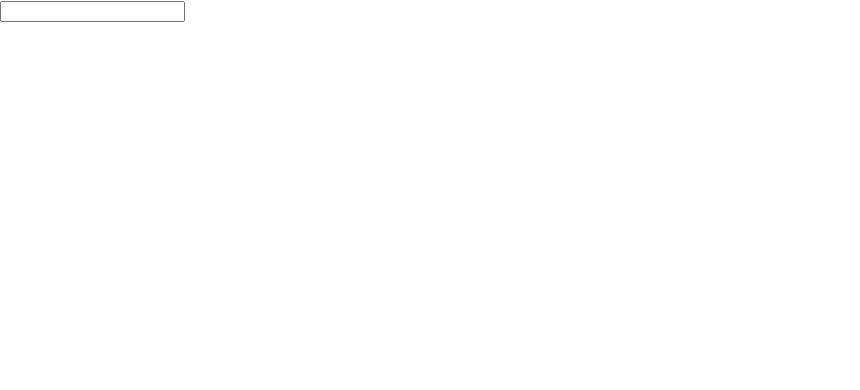
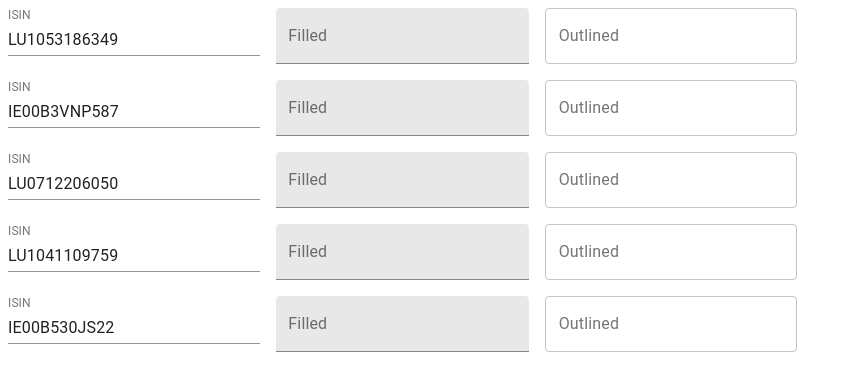
Before and after one commit to FionaXYZ/Robo-Advisor, a React (Create React App) app in the folder project/ui/: page / in a window 1280 px wide. Shown: the top 390 px of the page, without its empty margins (0-860 px from the left). Built offline with nearby package versions, Linux system fonts and the light colour scheme.

Commit message:
creat component

```diff
--- a/project/ui/src/App.js
+++ b/project/ui/src/App.js
@@ -1,234 +1,36 @@
-import logo from './logo.svg';
-import './App.css';
-import React,{useState,useEffect,useMemo,useRef, useReducer,useCallback} from 'react';
-// import FunctionContextComponent from './FunctionContextComponent'
-// import ClassContextComponent from './ClassContextComponent'
-// import {ThemeProvider} from './ThemeContext'
-// import Todo from './Todo.js'
-// import List from './List.js'
-import useLocalStorage from './useLocalStorage.js'
-import useUpdateLogger from './useUpdateLogger'
+import React,{useState} from 'react';
+import { makeStyles } from '@material-ui/core/styles';
+import ISINOption from './ISINOption'
 
+const useStyles = makeStyles((theme) => ({
+  root: {
+    '& > *': {
+      margin: theme.spacing(1),
+      width: '25ch',
+    },
+  },
+}));
 
-// const ACTIONS={
-//   INCREMENT:'increment',
-//   DECREMENT:'decrement'
-// }
+export default function AssetSelection() {
+  const classes=useStyles();
+  const default_isin=['LU1053186349','IE00B3VNP587','LU0712206050','LU1041109759','IE00B530JS22'];
+  const [isins,setIsins]=useState(default_isin)
 
-// function reducer(state,action){
-//   switch (action.type){
-//     case ACTIONS.INCREMENT:
-//       return {count: state.count+1}
-//     case ACTIONS.DECREMENT:
-//       return {count: state.count-1}
-//     default:
-//       return state
-//   }
-// }
+  function factoryUpdateArray(array,idx) {
+    return (newVal=>{
+      let newArray=[...array]
+      newArray[idx]=newVal;
+      setIsins(newArray);
+    })
+  }
 
+  console.log(isins)
 
-// export const ACTIONS={
-//   ADD_TODO:'add_todo',
-//   TOGGLE_TODO:'toggle_todo',
-//   DELETE_TODO:'delete_todo'
-// }
-// function reducer(todos,action) {
-//   switch (action.type){
-//     case ACTIONS.ADD_TODO:
-//       return [...todos,newTodo(action.payload.name)]
-//     case ACTIONS.TOGGLE_TODO:
-//       return todos.map(todo=>{
-//         if (todo.id===action.payload.id){
-//           return {...todo,complete: !todo.complete}
-//         }
-//         return todo
-//       })
-//     case ACTIONS.DELETE_TODO:
-//       return todos.filter(todo=>todo.id!==action.payload.id)
-//     default:
-//       return todos
-//   }
-// }
-// function newTodo(name) {
-//   return {id:Date.now(), name:name, complete:false}
-
-// }
-
-function App() {
-  // const [state,setState]=useState({count:4,theme:"bule"})
-  // const count=state.count
-  // const theme=state.theme
-  // function decrementCount(){
-  //   setState(preState=>{
-  //     return {...preState, count:preState.count-1, theme: preState.theme}
-  //   })
-  // }
-  // function incrementCount(){
-  //   setState(preState=>{
-  //     return {...preState,count:preState.count+1}
-  //   })
-  // }
-  // return (
-  //   <>
-  //   <button onClick={decrementCount}>-</button>
-  //   <span>{count}</span>
-  //   <span>{theme}</span>
-  //   <button onClick={incrementCount}>+</button>
-  //   </>
-  // );
-
-  // const [resourceType,setResourceType]=useState("posts")
-  // const [items,Setitems]=useState([])
-  // console.log("render")
-  // useEffect(()=>{fetch(`https://jsonplaceholder.typicode.com/${resourceType}`)
-  // .then(response => response.json())
-  // .then(json => Setitems(json))},[resourceType])
-  // return(
-  //   <>
-  //   <div>
-  //     <button onClick={()=> setResourceType("posts")}>Posts</button>
-  //     <button onClick={()=> setResourceType("users")}>Users</button>
-  //     <button onClick={()=> setResourceType("comments")}>Comments</button>
-  //   </div>
-  //   <h1>{resourceType}</h1>
-  //   {items.map(items=>{
-  //     return <pre>{JSON.stringify(items)}</pre>
-  //   })}
-  //   </>
-  // )
-
-
-  // const [windowWidth,setwindowWidth]=useState(window.innerWidth)
-  // const handleResize=()=>{
-  //   setwindowWidth(window.innerWidth)
-  // }
-  // useEffect(()=>{
-  //   window.addEventListener("resize",handleResize)
-  //   console.log("constructor")
-
-  //   return ()=>{
-  //     window.removeEventListener("resize",handleResize)
-  //     console.log("desstructor")
-  //   }
-  // },[])
-  // return (
-  //   <div>{windowWidth}</div>
-  // )
-
-  // const [number,setNumber]=useState(0)
-  // const [dark, setDark]=useState(false)
-  // const doubleNumber=useMemo(()=>{return slowFunction(number)},[number])
-  // const themeStyles={backgroundColor:dark?'black':'white',color:dark?'white':'black'}
-  // return(
-  //   <>
-  //   <input type="number" value={number} onChange={e=> {console.log(e) ; setNumber(parseInt(e.target.value))}}/>
-  //   <button onClick={()=>setDark(!dark)}>Change Theme</button>
-  //   <div style={themeStyles}>{doubleNumber}</div>
-  //   </>
-  // )
-  // function slowFunction(num){
-  //   console.log("Calling Slow Function")
-  //   for (let i=0; i<=1000000000;i++){}
-  //   return num*2
-  // }
-
-
-  // const [name,setName]=useState('')
-  // // const renderCount=useRef(0)
-  // // useEffect(()=>{renderCount.current=renderCount.current+1})
-  // // const inputRef=useRef()
-  // // function focus(){
-  // //   inputRef.current.focus()
-  // // }
-  // const prevName=useRef('')
-  // useEffect(()=>{prevName.current=name},[name])
-  // return(
-  //   <>
-  //   {/* <input ref={inputRef} value={name} onChange={e=>setName(e.target.value)} /> */}
-  //   <input value={name} onChange={e=>setName(e.target.value)} />
-  //   <div>My name is {name} and my previous name is {prevName.current}</div>
-  //   {/* <div>I rendered {renderCount.current} times</div> */}
-  //   {/* <button onClick={focus}>Focus</button> */}
-
-  //   </>
-  // )
-
-  // return (
-  //   <>
-  //   <ThemeProvider>
-  //     <FunctionContextComponent/>
-  //   </ThemeProvider>
-  //   </>
-  // )
-
-
-  // const  [state, dispatch]=useReducer(reducer,{count:0})
-  // function incrememt() {
-  //   dispatch({type:ACTIONS.INCREMENT})
-  // }
-  // function decrememt() {
-  //   dispatch({type:ACTIONS.DECREMENT})
-  // }
-  // return(
-  //   <>
-  //   <button onClick={decrememt}>-</button>
-  //   <span>{state.count}</span>
-  //   <button onClick={incrememt}>+</button>
-  //   </>
-  // )
-
-
-  // const [todos,dispatch]=useReducer(reducer,[])
-  // const [name,setName]=useState('')
-  // function handleSubmit(e) {
-  //   e.preventDefault()
-  //   dispatch({type:ACTIONS.ADD_TODO,payload:{name:name}})
-  //   setName('')
-  // }
-  // console.log(todos)
-  // return (
-  //   <>
-  //   <form onSubmit={handleSubmit}>
-  //     <input type="text" value={name} onChange={e=>setName(e.target.value)}/>
-  //   </form>
-  //   {todos.map(todo=>{
-  //     return <Todo key={todo.id} todo={todo} dispatch={dispatch}/>
-  //   })}
-  //   </>
-  // )
-
-
-  // const [number,setNumber]=useState(1)
-  // const [dark,setDark]=useState(false)
-  // const getItems=useCallback((incrementer)=>{
-  //   return [number+incrementer,number+1+incrementer,number+2+incrementer]
-  // },[number])
-  // const theme={
-  //   backgroundColor:dark?'#333':'#FFF',
-  //   color:dark?'#FFF':'#333'
-  // }
-  // return(
-  //   <>
-  //   <div style={theme}>
-  //     <input type='number' value={number} onChange={e=>setNumber(parseInt(e.target.value))}/>
-  //     <button onClick={()=>setDark(preDark=>!preDark)}>
-  //       Toggle theme
-  //     </button>
-  //     <List getItems={getItems}/>
-  //   </div>
-  //   </>
-  // )
-
-
-  const [name,setName]=useLocalStorage('name','')
-  useUpdateLogger(name)
-  return(
-    <>
-    <input type='text' value={name} onChange={e=>setName(e.target.value)} />
-    </>
+  return (
+    <form className={classes.root} noValidate autoComplete="off">
+    {isins.map((isin,i)=>
+        (<ISINOption isin={isin} setIsin={factoryUpdateArray(isins,i)}/>)
+      )}
+    </form>
   )
-
-
 }
-
-export default App;
--- /dev/null
+++ b/project/ui/src/ISINOption.js
@@ -0,0 +1,14 @@
+import React from 'react';
+import TextField from '@material-ui/core/TextField';
+
+export default function ISINOption({isin,setIsin}) {
+    console.log(isin)
+
+    return (
+      <>
+        <TextField label="ISIN" id="standard-basic" defaultValue={isin} onChange={e=>setIsin(e.target.value)}/>
+        <TextField id="filled-basic" label="Filled" variant="filled"/>
+        <TextField id="outlined-basic" label="Outlined" variant="outlined"/> <br/>
+      </>
+    );
+}
```
